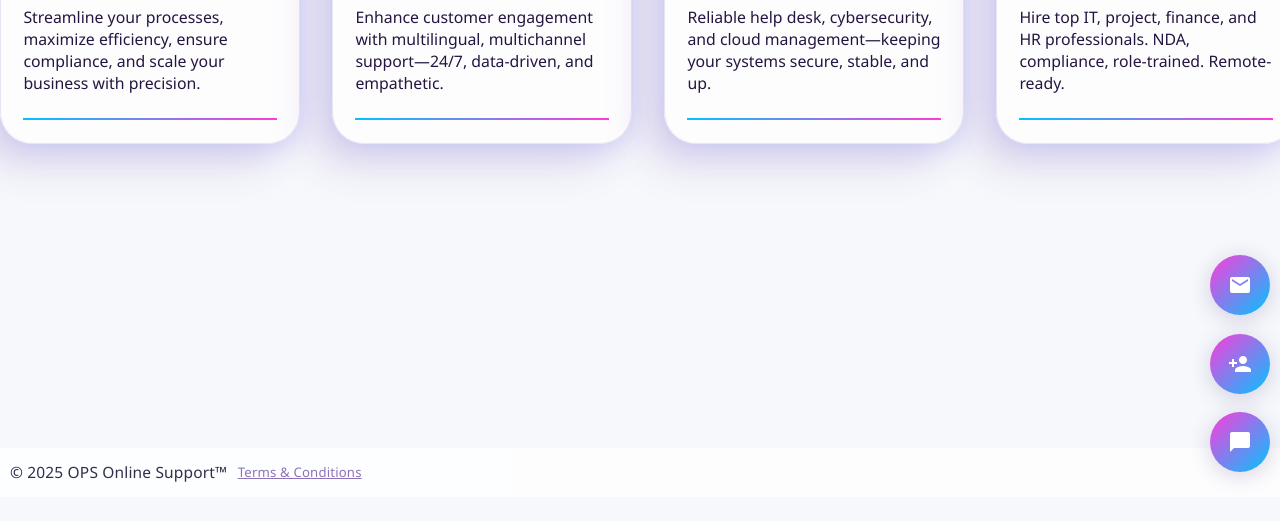
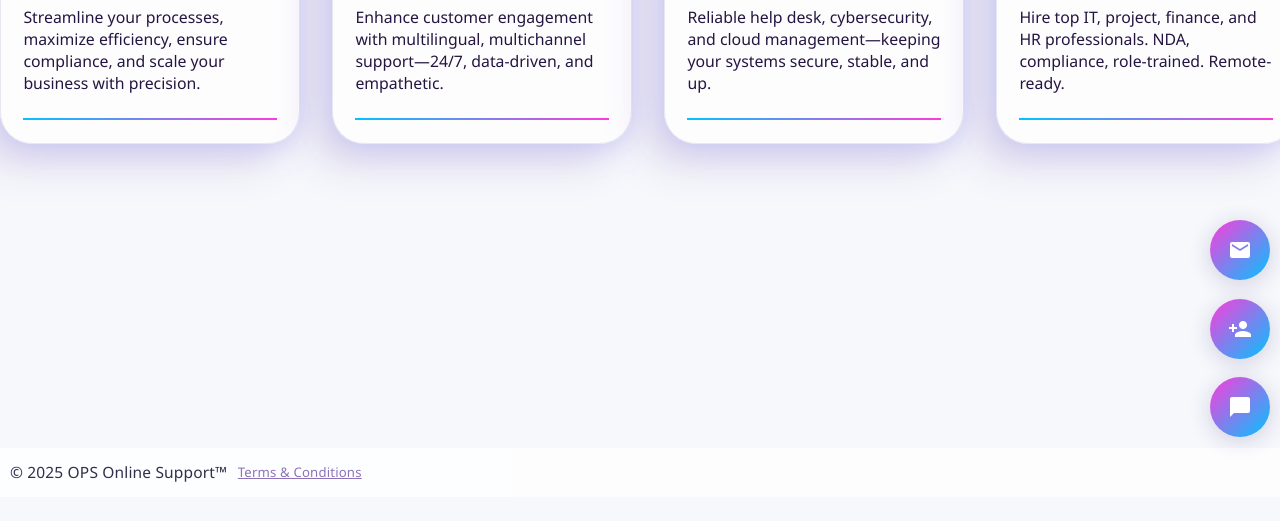
Before and after one commit to gabo-lgtm8/mase, a plain HTML site: page index.html in a window 1280 px wide. Shown: the part 303-824 px from the top of the page. Drawn offline with Linux system fonts and the light colour scheme.

Commit message:
Increase fab offsets

```diff
--- a/index.html
+++ b/index.html
@@ -21,10 +21,10 @@ body.dark .card{background:rgba(36,29,55,0.93);box-shadow:var(--clr-shadow-dark)
 .card .desc{grid-area:desc;margin:.6rem 0 .4rem;font-size:.99rem;}
 .card::after{content:"";grid-area:bar;height:2px;background:linear-gradient(90deg,var(--clr-primary),var(--clr-accent));margin-top:.8rem;}
 /* --- FABs --- */
-.fabs{position:fixed;right:10px;bottom:25px;z-index:120;display:flex;flex-direction:column;gap:1.15rem;}
+.fabs{position:fixed;right:10px;bottom:60px;z-index:120;display:flex;flex-direction:column;gap:1.15rem;}
 .fab-btn{width:60px;height:60px;border-radius:50%;background:linear-gradient(135deg,var(--clr-accent),var(--clr-primary));box-shadow:0 4px 22px #44287333;display:flex;align-items:center;justify-content:center;color:#fff;font-size:2.1rem;border:none;cursor:pointer;transition:background .18s,box-shadow .19s;}
 .fab-btn:hover{background:linear-gradient(135deg,var(--clr-primary),var(--clr-accent));box-shadow:0 8px 40px #ff3bdc33;}
-@media(max-width:780px){.fabs{right:10px;bottom:25px;gap:.7rem;}.fab-btn{width:54px;height:54px;font-size:1.8rem;}}
+@media(max-width:780px){.fabs{right:10px;bottom:60px;gap:.7rem;}.fab-btn{width:54px;height:54px;font-size:1.8rem;}}
 /* --- Mobile Nav --- */
 .mobile-nav{display:none;}
 @media(max-width:780px){.mobile-nav{display:block;position:fixed;left:0;bottom:0;width:100vw;height:62px;z-index:180;}
```
Also changed, not shown: 1 other file.
